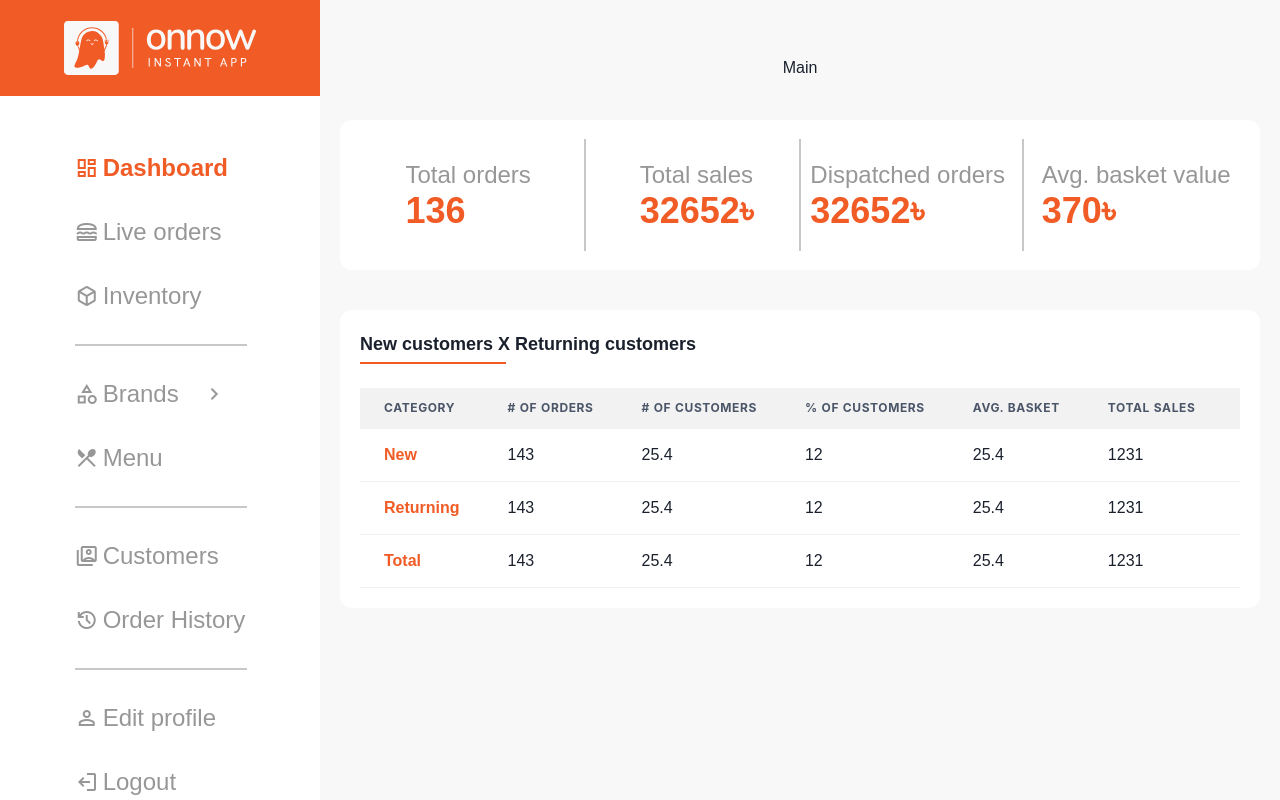
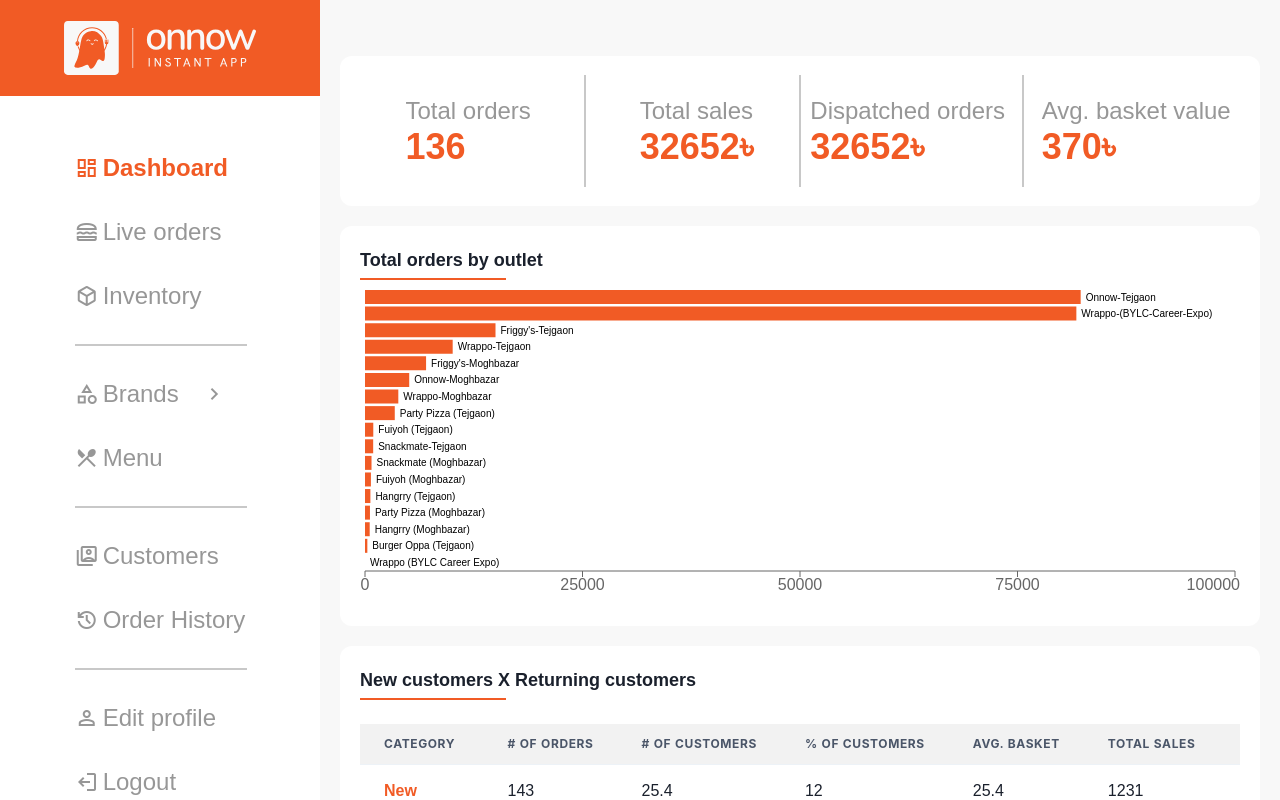
Before and after one commit to speedyGonzal0/syscomatic_sde_2023, a React (Create React App) app: page / in a window 1280 px wide. Built offline with nearby package versions, Linux system fonts and the light colour scheme; the HTML template or start-up script is replaced by a standard one.

Commit message:
created order outlet chart component

```diff
--- a/src/components/CustomerStats/CustomerStats.js
+++ b/src/components/CustomerStats/CustomerStats.js
@@ -3,17 +3,15 @@
     Table,
     Thead,
     Tbody,
-    Tfoot,
     Tr,
     Th,
     Td,
-    TableCaption,
     TableContainer,
 } from '@chakra-ui/react'
 
 const CustomerStats = () => {
     return (
-        <div className='container bg-white  min-h-[150px] w-full min-w-[375px] p-5 rounded-xl flex flex-col gap-1'>
+        <div className='container bg-white shrink-0 min-h-[150px] w-full min-w-[375px] p-5 rounded-xl flex flex-col gap-1'>
             <p className='text-lg font-bold'>
                 New customers X Returning customers
             </p>
--- a/src/components/DashboardSummary/DashboardSummary.js
+++ b/src/components/DashboardSummary/DashboardSummary.js
@@ -4,7 +4,7 @@
 
 const DashboardSummary = () => {
     return (
-        <div className='container bg-white h-1/5 min-h-[150px] w-full min-w-[375px] p-5 rounded-xl flex items-center justify-evenly'>
+        <div className='container bg-white h-1/5 min-h-[150px] shrink-0 w-full min-w-[375px] p-5 rounded-xl flex items-center justify-evenly'>
 
 
             <div className='flex flex-col h-full gap-2 w-full items-center lg:flex-row lg:justify-evenly'>
--- /dev/null
+++ b/src/components/OrderByOutlet/OrderByOutlet.js
@@ -0,0 +1,118 @@
+import React from 'react'
+import { BarChart, Bar, XAxis, YAxis, Tooltip, LabelList, ResponsiveContainer } from 'recharts';
+
+const OrderByOutlet = () => {
+
+    const data = [
+        {
+            "_id": "644eb4adde4acae9ffddb809",
+            "outletName": "Onnow-Tejgaon",
+            "totalOrderAmount": 82261
+        },
+        {
+            "_id": "6482e605963129aabc111202",
+            "outletName": "Wrappo-(BYLC-Career-Expo)",
+            "totalOrderAmount": 81765
+        },
+        {
+            "_id": "644eb612848356fddbcfe4a5",
+            "outletName": "Friggy's-Tejgaon",
+            "totalOrderAmount": 15000
+        },
+        {
+            "_id": "644eb612848356fddbcfe499",
+            "outletName": "Wrappo-Tejgaon",
+            "totalOrderAmount": 10079
+        },
+        {
+            "_id": "644eb612848356fddbcfe477",
+            "outletName": "Friggy's-Moghbazar",
+            "totalOrderAmount": 7020
+        },
+        {
+            "_id": "644eb612848356fddbcfe4c9",
+            "outletName": "Onnow-Moghbazar",
+            "totalOrderAmount": 5083
+        },
+        {
+            "_id": "644eb612848356fddbcfe4b0",
+            "outletName": "Wrappo-Moghbazar",
+            "totalOrderAmount": 3829
+        },
+        {
+            "_id": "644eb612848356fddbcfe46d",
+            "outletName": "Party Pizza (Tejgaon)",
+            "totalOrderAmount": 3422
+        },
+        {
+            "_id": "6464b5d3d12ff393e3530be5",
+            "outletName": "Fuiyoh (Tejgaon)",
+            "totalOrderAmount": 952
+        },
+        {
+            "_id": "644eb4adde4acae9ffddb7f5",
+            "outletName": "Snackmate-Tejgaon",
+            "totalOrderAmount": 940
+        },
+        {
+            "_id": "644eb2f74a7c1a885937ffff",
+            "outletName": "Snackmate (Moghbazar)",
+            "totalOrderAmount": 750
+        },
+        {
+            "_id": "6465c44fd12ff393e3537252",
+            "outletName": "Fuiyoh (Moghbazar)",
+            "totalOrderAmount": 680
+        },
+        {
+            "_id": "6465bf0ad12ff393e3535f6b",
+            "outletName": "Hangrry (Tejgaon)",
+            "totalOrderAmount": 620
+        },
+        {
+            "_id": "644eb612848356fddbcfe481",
+            "outletName": "Party Pizza (Moghbazar)",
+            "totalOrderAmount": 570
+        },
+        {
+            "_id": "6465c0d9d12ff393e353676b",
+            "outletName": "Hangrry (Moghbazar)",
+            "totalOrderAmount": 540
+        },
+        {
+            "_id": "64649c80d12ff393e352ff7b",
+            "outletName": "Burger Oppa (Tejgaon)",
+            "totalOrderAmount": 270
+        },
+        {
+            "_id": "6481be89b4fbe6b69adf8bed",
+            "outletName": "Wrappo (BYLC Career Expo)",
+            "totalOrderAmount": 0
+        }
+    ]
+
+
+    return (
+        <div className='container bg-white min-h-[400px] shrink-0 w-full min-w-[375px] p-5 rounded-xl flex flex-col gap-1'>
+            <p className='text-lg font-bold'>
+                Total orders by outlet
+            </p>
+            <hr className='border-[1px] border-primary w-36 max-w-[144px]' />
+
+            <ResponsiveContainer width='100%' height='100%'>
+                <BarChart data={data} layout='vertical' barCategoryGap={1}>
+                    <YAxis type="category" padding={{ left: 20 }} dataKey="outletName" hide/>
+                    <XAxis type='number' dataKey="totalOrderAmount" />
+                    <Tooltip />
+                    <Bar dataKey="totalOrderAmount" fill="#F15B25" >
+                        <LabelList fontSize={10} width={300} dataKey="outletName" position="right" style={{ fill: "black" }} />
+                    </Bar>
+
+                </BarChart>
+
+            </ResponsiveContainer>
+        </div>
+    )
+}
+
+export default OrderByOutlet
--- a/src/layout/Layout.js
+++ b/src/layout/Layout.js
@@ -3,6 +3,7 @@
 import Sidebar from '../components/Sidebar/Sidebar';
 import DashboardSummary from '../components/DashboardSummary/DashboardSummary';
 import CustomerStats from '../components/CustomerStats/CustomerStats';
+import OrderByOutlet from '../components/OrderByOutlet/OrderByOutlet';
 
 
 const Layout = () => {
@@ -12,7 +13,7 @@
 
     return (
         <div className='flex flex-col h-screen'>
-            <div className='sticky bg-primary h-16 flex items-center justify-start pl-2 gap-3 lg:hidden'>
+            <div className='sticky bg-primary h-16 min-h-[64px] flex items-center justify-start pl-2 gap-3 lg:hidden'>
                 <button className='flex items-center justify-center' onClick={onOpen}>
                     <i className="material-symbols-outlined text-secondary">
                         menu
@@ -22,7 +23,7 @@
                 <Drawer placement="left" onClose={onClose} isOpen={isOpen}>
                     <DrawerOverlay />
                     <DrawerContent>
-                        <Sidebar/>
+                        <Sidebar />
                     </DrawerContent>
                 </Drawer>
 
@@ -31,14 +32,16 @@
             </div>
 
             <div className='hidden lg:contents'>
-                <Sidebar/>
+                <Sidebar />
             </div>
 
-            <main className='mainContent flex flex-col gap-10 items-center h-full p-2 lg:p-5 overflow-y-auto bg-background lg:ml-80 lg:py-14'>
+            <main className='mainContent flex flex-col gap-5 items-center h-full p-2 lg:p-5 overflow-auto bg-background lg:ml-80 lg:py-14'>
+                <DashboardSummary />
+                <div className="flex flex-col items-center w-full gap-5 ">
+                    <OrderByOutlet />
 
-                Main
-                <DashboardSummary/>
-                <CustomerStats/>
+                </div>
+                <CustomerStats />
             </main>
         </div>
     )
```
